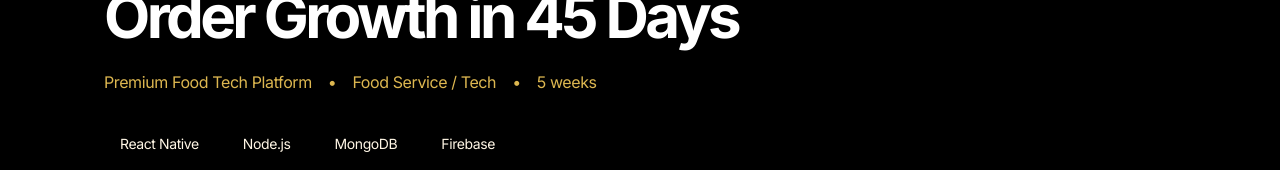
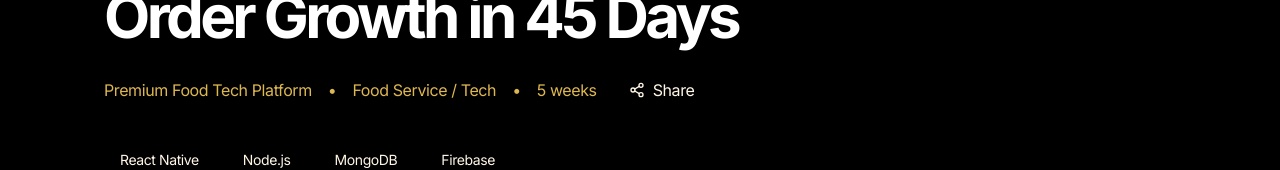
Before and after one commit to mrbuddhu/SanganakHQ, a Next.js app: page /case-studies/burgerrr in a window 1280 px wide. Shown: the part 178-348 px from the top of the page. Built offline with nearby package versions, Linux system fonts and the light colour scheme.

Commit message:
updated link

```diff
--- a/src/app/case-studies/[id]/page.tsx
+++ b/src/app/case-studies/[id]/page.tsx
@@ -201,6 +201,13 @@ export default function CaseStudy() {
               <span>{study.industry}</span>
               <span>•</span>
               <span>{study.duration}</span>
+              <button
+                onClick={handleShare}
+                className="inline-flex items-center px-4 py-2 bg-luxury-gold-900/30 hover:bg-luxury-gold-900/50 rounded-full text-luxury-gold-100 transition-colors ml-4"
+              >
+                <Share2 className="w-4 h-4 mr-2" />
+                {shareStatus === 'copied' ? 'Link Copied!' : 'Share'}
+              </button>
             </div>
 
             <div className="flex flex-wrap gap-3">
```
